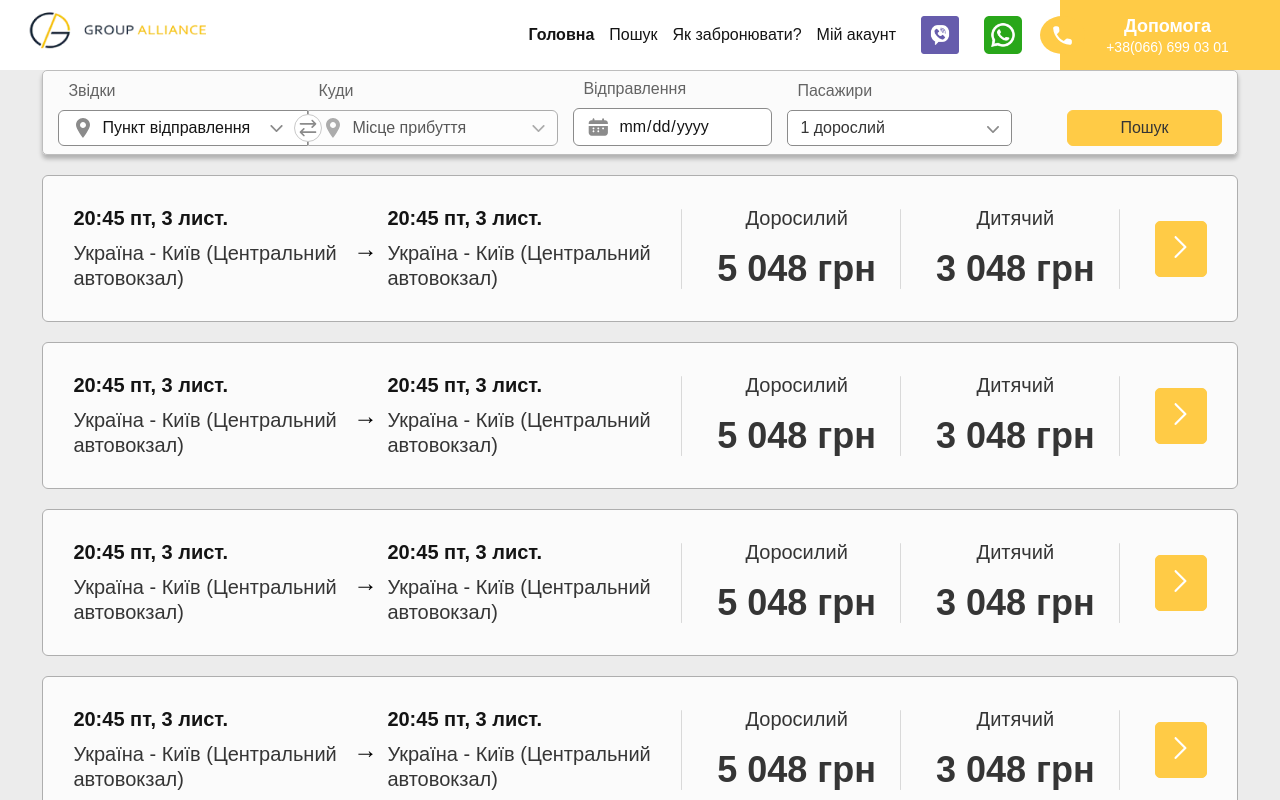
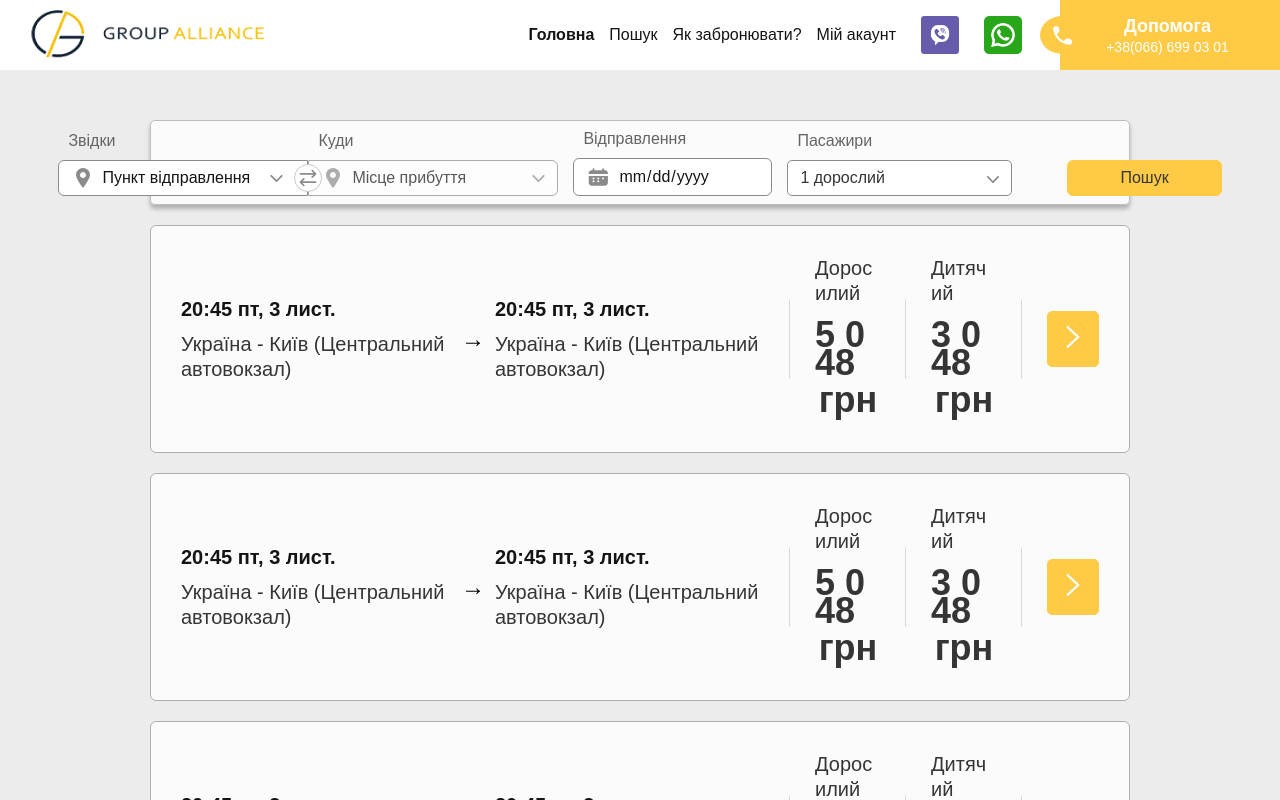
Before and after one commit to viktor-kindrat/finish, a React (Create React App) app: page /search in a window 1280 px wide. Shown: the top 800 px of the page. Built offline with nearby package versions, Linux system fonts and the light colour scheme.

Commit message:
update. layout fixes

```diff
--- a/src/Components/Header/Header.jsx
+++ b/src/Components/Header/Header.jsx
@@ -7,6 +7,8 @@ import HeaderNavMobile from "./HeaderNavMobile/Header-nav-mobile"
 import { useState, useEffect } from "react"
 
 import { gsap } from "gsap"
+
+import { Link } from "react-router-dom"
 
 function Header() {
     let [navOpen, setNavOpen] = useState(false);
@@ -65,7 +67,9 @@ function Header() {
     return (
         <>
             <header className="Header">
-                <img height={50} src={logo} alt="logo" className="Header__logo" />
+                <Link to={"/"}>
+                    <img height={50} src={logo} alt="logo" className="Header__logo" />
+                </Link>
                 {(screenWidth <= 919) ? "" : <HeaderNavDesktop />}
                 <button onClick={openMenuMobileHandler} className="Header__nav-open-btn"><div className="Header__nav-open-btn-visual"></div><div className="Header__nav-open-btn-visual"></div><div className="Header__nav-open-btn-visual"></div></button>
             </header>
--- a/src/Components/Header/Styles/Header.css
+++ b/src/Components/Header/Styles/Header.css
@@ -13,7 +13,12 @@
   background: #ffffff;
 }
 .Header a {
+  width: fit-content;
+  height: fit-content;
   text-decoration: none;
+  display: flex;
+  align-items: center;
+  justify-content: center;
 }
 .Header .Header__logo {
   height: 50px;
--- a/src/Components/Header/Styles/Header.scss
+++ b/src/Components/Header/Styles/Header.scss
@@ -13,7 +13,12 @@
     background: #ffffff;
 
     a {
+        width: fit-content;
+        height: fit-content;
         text-decoration: none;
+        display: flex;
+        align-items: center;
+        justify-content: center;
     }
 
     .Header__logo {
--- a/src/Components/Home/HomeBooking.jsx
+++ b/src/Components/Home/HomeBooking.jsx
@@ -76,7 +76,7 @@ function HomeBooking({ places, peoples, setPeoples, from, setFrom, to, setTo, pa
 
     let passangersResetHandler = () => setPeoples({ adults: 1, children: 0 })
     return (
-        <div className="Home__booking">
+        <div className={"Home__booking" + (window.location.href.includes("/search") ? " Home__booking_full" : "")}>
             <div className="Home__booking-place">
                 <div className="Home__booking-place-item">
                     <p className="Home__booking-caption">Звідки</p>
--- a/src/Components/Home/Styles/Home.css
+++ b/src/Components/Home/Styles/Home.css
@@ -18,12 +18,17 @@ input[type=date]::-webkit-calendar-picker-indicator {
 }
 
 .Home {
+  width: 100%;
   min-height: calc(100vh - 70px);
   margin-top: 70px;
   display: flex;
   flex-direction: column;
   align-items: center;
   justify-content: flex-start;
+  padding: 25px;
+}
+.Home:has(.SearchingResult) {
+  padding: 50px 150px;
 }
 .Home .Home__bgImage {
   width: 100%;
@@ -41,7 +46,7 @@ input[type=date]::-webkit-calendar-picker-indicator {
   display: flex;
   align-items: center;
   justify-content: center;
-  margin-top: 50px;
+  margin-top: 25px;
 }
 .Home .Home__head-group .Home__headline {
   z-index: 2;
@@ -53,7 +58,7 @@ input[type=date]::-webkit-calendar-picker-indicator {
   line-height: normal;
 }
 .Home .Home__booking {
-  width: 100%;
+  width: auto;
   z-index: 2;
   display: flex;
   align-items: flex-end;
@@ -64,6 +69,9 @@ input[type=date]::-webkit-calendar-picker-indicator {
   background: rgba(255, 255, 255, 0.8);
   box-shadow: 0px 4px 4px 0px rgba(0, 0, 0, 0.25);
   padding: 8px 15px;
+}
+.Home .Home__booking_full {
+  width: 100%;
 }
 .Home .Home__booking .Home__booking-caption {
   color: #646464;
@@ -355,6 +363,9 @@ input[type=date]::-webkit-calendar-picker-indicator {
     justify-content: flex-start;
     align-items: flex-start;
   }
+  .Home:has(.SearchingResult) {
+    padding: 25px;
+  }
   .Home .Home__bgImage {
     height: min(750px, 100vh - 50px);
     position: static;
--- a/src/Components/Home/Styles/Home.scss
+++ b/src/Components/Home/Styles/Home.scss
@@ -18,12 +18,18 @@ input[type="date"]::-webkit-calendar-picker-indicator {
 }
 
 .Home {
+    width: 100%;
     min-height: calc(100vh - 70px);
     margin-top: 70px;
     display: flex;
     flex-direction: column;
     align-items: center;
     justify-content: flex-start;
+    padding: 25px;
+
+    &:has(.SearchingResult) {
+        padding: 50px 150px;
+    }
 
     .Home__bgImage {
         width: 100%;
@@ -42,7 +48,7 @@ input[type="date"]::-webkit-calendar-picker-indicator {
         display: flex;
         align-items: center;
         justify-content: center;
-        margin-top: 50px;
+        margin-top: 25px;
 
         .Home__headline {
             z-index: 2;
@@ -57,7 +63,7 @@ input[type="date"]::-webkit-calendar-picker-indicator {
 
 
     .Home__booking {
-        width: 100%;
+        width: auto;
         z-index: 2;
         display: flex;
         align-items: flex-end;
@@ -68,6 +74,10 @@ input[type="date"]::-webkit-calendar-picker-indicator {
         background: rgba(255, 255, 255, 0.80);
         box-shadow: 0px 4px 4px 0px rgba(0, 0, 0, 0.25);
         padding: 8px 15px;
+
+        &_full {
+            width: 100%;
+        }
 
         .Home__booking-caption {
             color: #646464;
@@ -401,6 +411,10 @@ input[type="date"]::-webkit-calendar-picker-indicator {
         justify-content: flex-start;
         align-items: flex-start;
 
+        &:has(.SearchingResult) {
+            padding: 25px;
+        }
+
         .Home__bgImage {
             height: min(750px, calc(100vh - 50px));
             position: static;
```
Also changed, not shown: src/Components/Header/Images/logo.png, src/Components/Header/Images/logo.webp.
